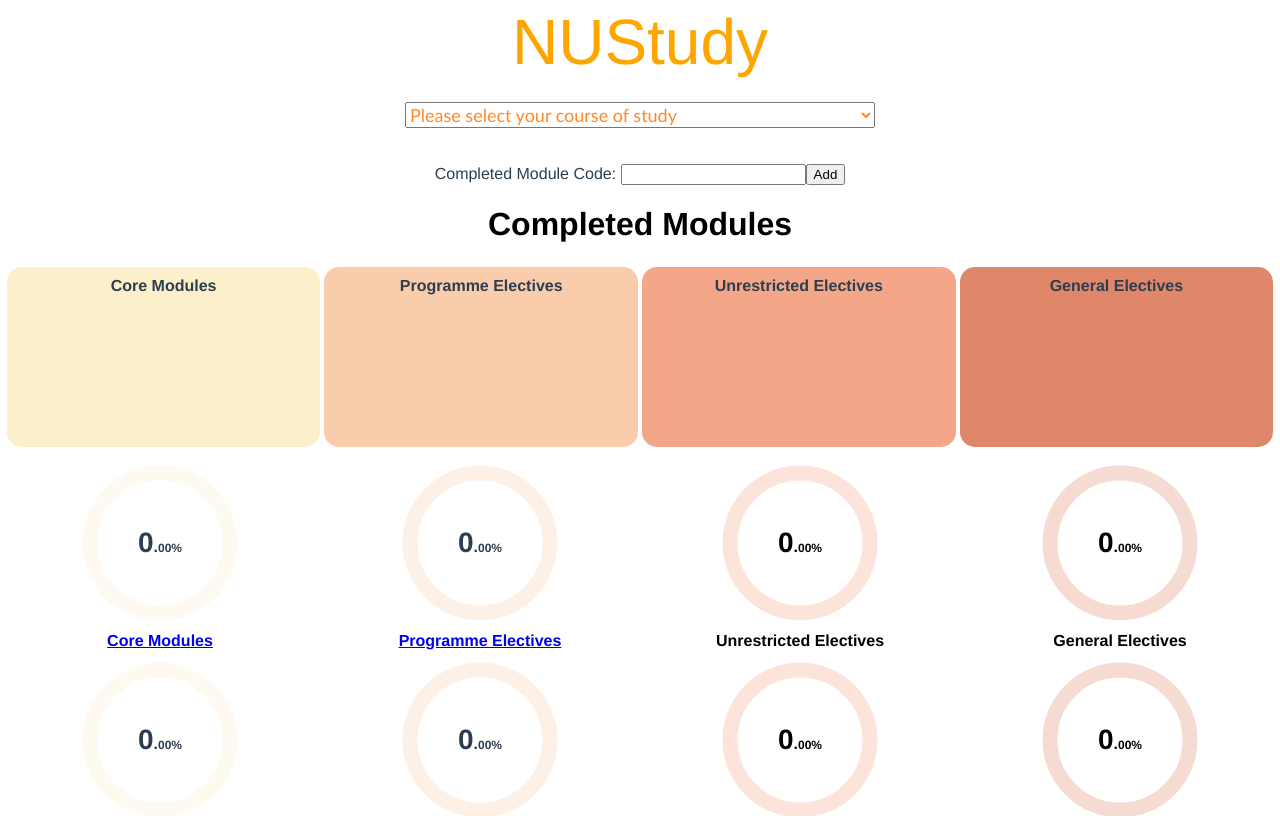
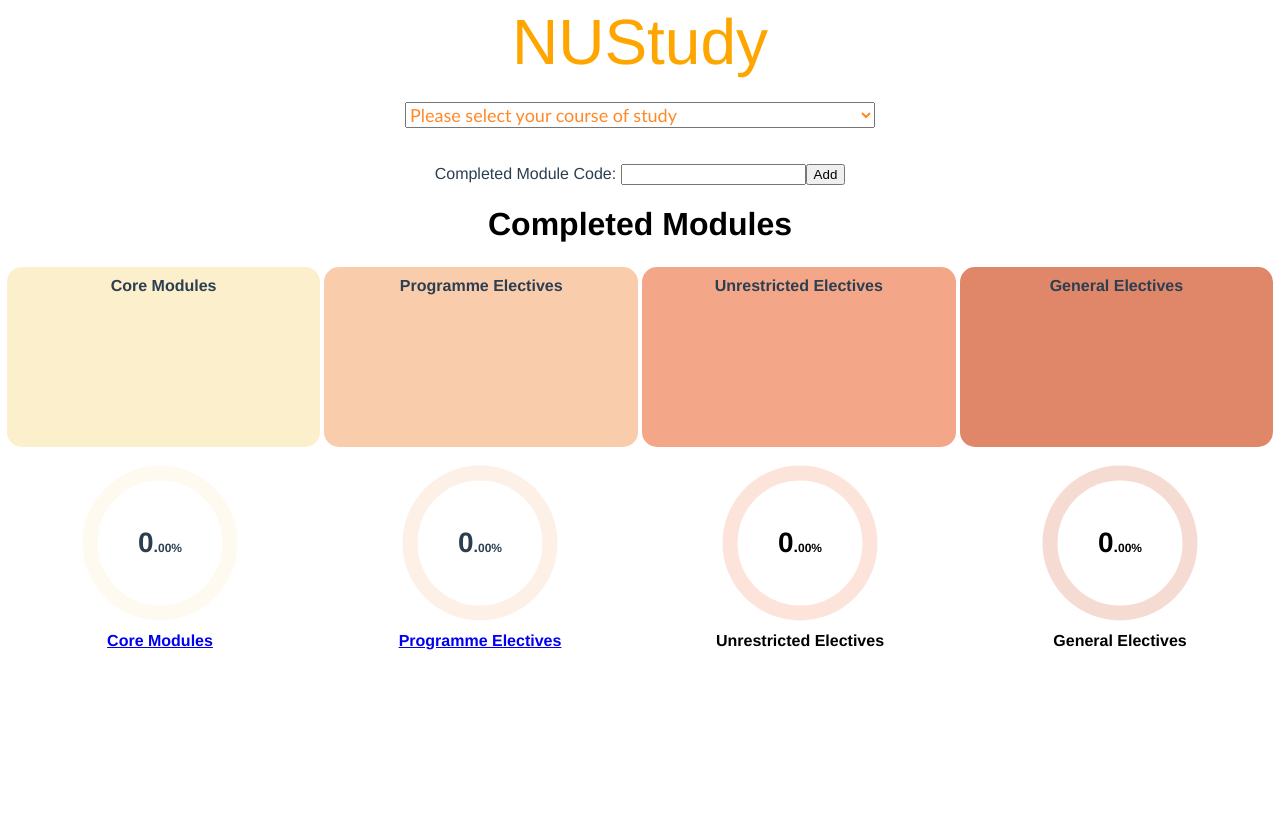
Before and after one commit to hongquan97/project_pancakes, a Vue app: page / in a window 1280 px wide. Shown: the top 816 px of the page. Built offline with nearby package versions, Linux system fonts and the light colour scheme; the HTML template or start-up script is replaced by a standard one.

Commit message:
Update Home.vue

```diff
--- a/src/components/Home.vue
+++ b/src/components/Home.vue
@@ -2,7 +2,6 @@
   <div id="app">
     <div>
       <CourseSelection></CourseSelection>
-      <ProgressCharts></ProgressCharts>
     </div>
   </div>
 
@@ -10,11 +9,10 @@
 
 <script>
 import CourseSelection from './CourseSelection.vue'
-import ProgressCharts from './ProgressCharts.vue'
+
 export default {
   components: {
     CourseSelection,
-    ProgressCharts,
   }
 }
 </script>
```
